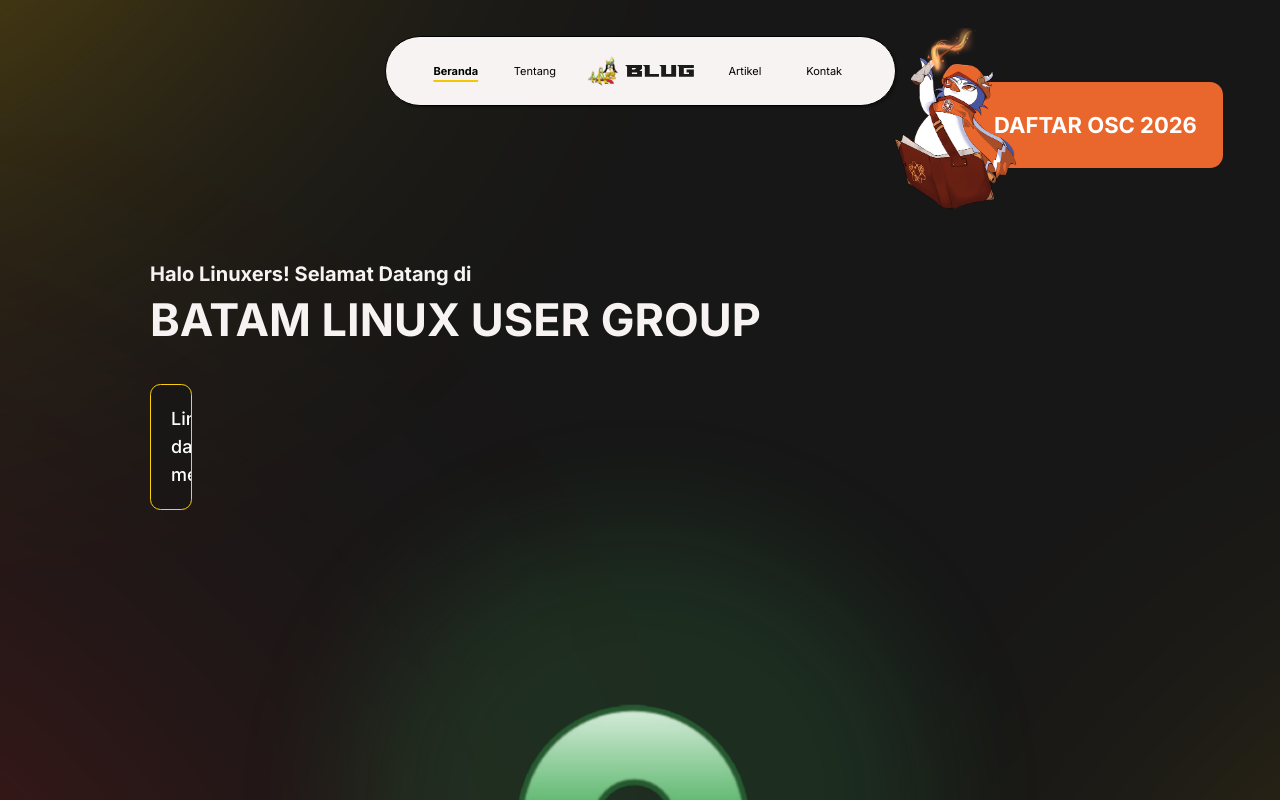
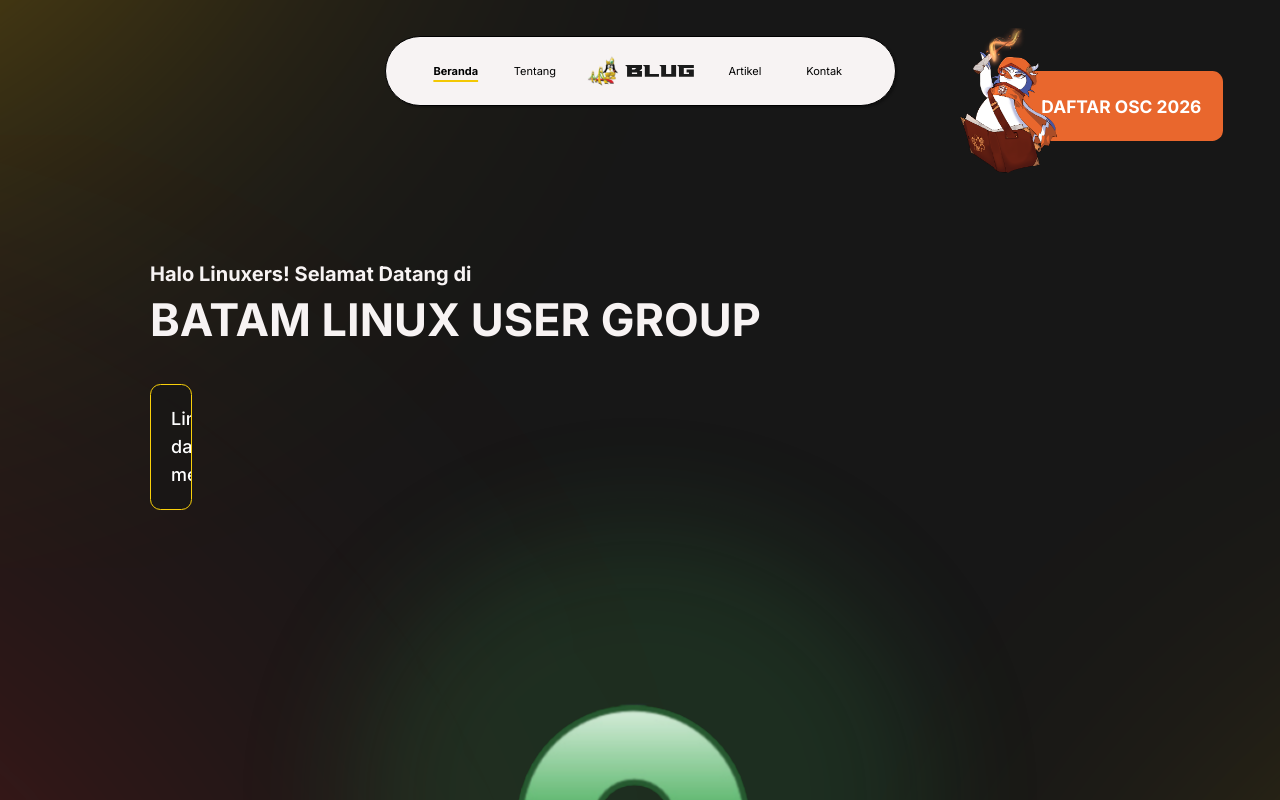
Before and after one commit to zakkizakwan/website_profile_blug_2026_dev, a Next.js app: page / in a window 1280 px wide. Shown: the top 800 px of the page. Built offline with nearby package versions, Linux system fonts and the light colour scheme; a web font is replaced by a local one.

Commit message:
refactor: extract OscButton component and reuse across hero sections

```diff
--- a/components/sections/Hero.tsx
+++ b/components/sections/Hero.tsx
@@ -1,26 +1,11 @@
 import Image from "next/image";
-import Link from "next/link";
+import OscButton from "@/components/ui/OscButton";
 
 export default function Hero() {
   return (
     <section className="relative px-6 pb-[110px] pt-36 lg:px-[150px] lg:pt-[260px]">
       {/* Tombol Daftar OSC: di luar wrapper supaya `right` dihitung dari tepi section */}
-      <Link
-        href="#" // TODO: ganti dengan link pendaftaran OSC
-        aria-label="Daftar OSC 2026"
-        className="relative mb-10 block h-[195px] w-[336px] origin-left scale-90 lg:absolute lg:right-[57px] lg:top-[28px] lg:mb-0 lg:scale-100"
-      >
-        <span className="absolute left-[81px] top-[54px] flex h-[86px] w-[255px] items-center justify-center rounded-[13px] bg-[#e9672d] text-[22px] font-bold text-white">
-          DAFTAR OSC 2026
-        </span>
-        <Image
-          src="/images/hero/osc-mascot.png"
-          alt=""
-          width={134}
-          height={195}
-          className="absolute left-0 top-0"
-        />
-      </Link>
+      <OscButton className="mb-10 lg:absolute lg:right-[57px] lg:top-[28px] lg:mb-0" />
       <div className="relative">
         {/* Tombol Daftar OSC (kanan atas di desktop) */}
 
--- a/components/sections/tentang/TentangHero.tsx
+++ b/components/sections/tentang/TentangHero.tsx
@@ -1,19 +1,15 @@
 import Image from "next/image";
-import Link from "next/link";
+import OscButton from "@/components/ui/OscButton";
 
-/*
- * Bagian paling atas halaman Tentang (Rectangle 82 di Figma): foto gedung dengan lapisan gradasi,
- * sudut bawah melengkung, tombol OSC di kanan atas. Navbar sudah dari layout.
- *
- * Gambar (public/images/tentang/):
- *   hero-bg.png -> export node "Rectangle 82" (140:622) apa adanya (sudah termasuk gradasi + foto)
- * Tombol OSC memakai gambar maskot yang sama dengan beranda (public/images/hero/osc-mascot.png).
- */
 export default function TentangHero() {
   return (
     <section className="relative">
+      {/* Foto hero: selalu mulai dari y=0 (navbar melayang di atasnya) */}
       <div
-        style={{ background: "linear-gradient(130deg, #f7f3f3 48%, #ffe08c 75.6%, #f9d00a 103%)" }}
+        style={{
+          background:
+            "linear-gradient(130deg, #f7f3f3 48%, #ffe08c 75.6%, #f9d00a 103%)",
+        }}
         className="relative h-[360px] overflow-hidden rounded-b-[56px] sm:h-[460px] lg:h-[858px] lg:rounded-b-[118px]"
       >
         <Image
@@ -26,23 +22,11 @@ export default function TentangHero() {
         />
       </div>
 
-      {/* Tombol Daftar OSC: 249,5 x 144,6 di Figma (÷2) */}
-      <Link
-        href="#" // TODO: ganti dengan link pendaftaran OSC
-        aria-label="Daftar OSC 2026"
-        className="absolute right-3 top-[92px] block h-[144.6px] w-[249.5px] origin-top-right scale-75 lg:right-[60px] lg:top-[41.5px] lg:scale-100"
-      >
-        <span className="absolute left-[60px] top-[40px] flex h-[64px] w-[189.5px] items-center justify-center rounded-[13px] bg-[#e9672d] text-[16px] font-bold text-white">
-          DAFTAR OSC 2026
-        </span>
-        <Image
-          src="/images/hero/osc-mascot.png"
-          alt=""
-          width={99}
-          height={145}
-          className="absolute left-0 top-0"
-        />
-      </Link>
+      {/* Tombol Daftar OSC: pembungkus absolute milik section ini,
+          jadi tidak ikut aliran layout dan tidak mendorong foto */}
+      <div className="absolute right-3 top-[92px] z-10 lg:right-[60px] lg:top-[41.5px]">
+        <OscButton />
+      </div>
     </section>
   );
 }
--- /dev/null
+++ b/components/ui/OscButton.tsx
@@ -0,0 +1,97 @@
+import Image from "next/image";
+import Link from "next/link";
+
+/*
+ * Tombol "DAFTAR OSC 2026" (komponen "Frame 38" di Figma: varian Default & Variant2/hover),
+ * dipakai di beranda dan halaman Tentang. Ukuran = Figma x 0,4 (sedikit lebih kecil dari
+ * ÷2 sebelumnya, yaitu 269 x 156px). Mau diubah lagi? Cukup ganti SCALE di bawah.
+ *
+ * Efek hover / fokus keyboard (0,3 detik, ease-out, sesuai prototype):
+ *   - maskot membesar ±13%
+ *   - tulisan membesar ±8% dan naik sedikit
+ *   - muncul garis gelap di dasar kotak oranye + cahaya merah gelap di belakang
+ * Gambar: public/images/hero/osc-mascot.png (sama seperti sebelumnya).
+ */
+
+const SCALE = 0.4;
+const px = (n: number) => `${+(n * SCALE).toFixed(2)}px`;
+
+const ease = "transition duration-300 ease-out motion-reduce:transition-none";
+
+export default function OscButton({ className = "" }: { className?: string }) {
+  return (
+    <Link
+      href="#" // TODO: ganti dengan link pendaftaran OSC
+      aria-label="Daftar OSC 2026"
+      style={{ width: px(672.755), height: px(389.899) }}
+      className={`group relative block focus-visible:outline-none ${className}`}
+    >
+      {/* cahaya merah gelap di belakang (hanya saat hover) */}
+      <span
+        aria-hidden
+        style={{
+          left: px(52.88),
+          top: px(69.17),
+          width: px(628.056),
+          height: px(242.889),
+          filter: `blur(${px(138.4)})`,
+        }}
+        className={`absolute rounded-full bg-[#662012] opacity-0 group-hover:opacity-100 group-focus-visible:opacity-100 ${ease}`}
+      />
+
+      {/* kotak oranye */}
+      <span
+        style={{
+          left: px(161.98),
+          top: px(108.6),
+          width: px(510.779),
+          height: px(173.02),
+          borderRadius: px(26.689),
+        }}
+        className="absolute bg-[#e9672d] group-focus-visible:ring-2 group-focus-visible:ring-white"
+      />
+
+      {/* garis gelap di dasar kotak (hanya saat hover) */}
+      <span
+        aria-hidden
+        style={{
+          left: px(121.88),
+          top: px(252.17),
+          width: px(552),
+          height: px(28),
+          borderRadius: px(26),
+        }}
+        className={`absolute bg-[#a94d28] opacity-0 group-hover:opacity-100 group-focus-visible:opacity-100 ${ease}`}
+      />
+
+      {/* tulisan: membesar & naik saat hover (center default 418,7 x 195,5 -> hover 416,9 x 177,7) */}
+      <span
+        style={{
+          left: px(217.2),
+          top: px(169.01),
+          width: px(403),
+          height: px(53),
+          fontSize: px(43.412),
+          ["--lift" as string]: px(-17.8),
+        }}
+        className={`absolute flex items-center justify-center whitespace-nowrap font-bold leading-[normal] text-white group-hover:translate-y-[var(--lift)] group-hover:scale-[1.082] group-focus-visible:translate-y-[var(--lift)] group-focus-visible:scale-[1.082] ${ease}`}
+      >
+        DAFTAR OSC 2026
+      </span>
+
+      {/* maskot: 267,8 x 389,9 -> 302 x 439 saat hover (x1,128 dari tengahnya) */}
+      <span
+        style={{ left: 0, top: 0, width: px(267.814), height: px(389.899) }}
+        className={`absolute group-hover:scale-[1.128] group-focus-visible:scale-[1.128] ${ease}`}
+      >
+        <Image
+          src="/images/hero/osc-mascot.png"
+          alt=""
+          fill
+          sizes="140px"
+          className="object-contain"
+        />
+      </span>
+    </Link>
+  );
+}
```
